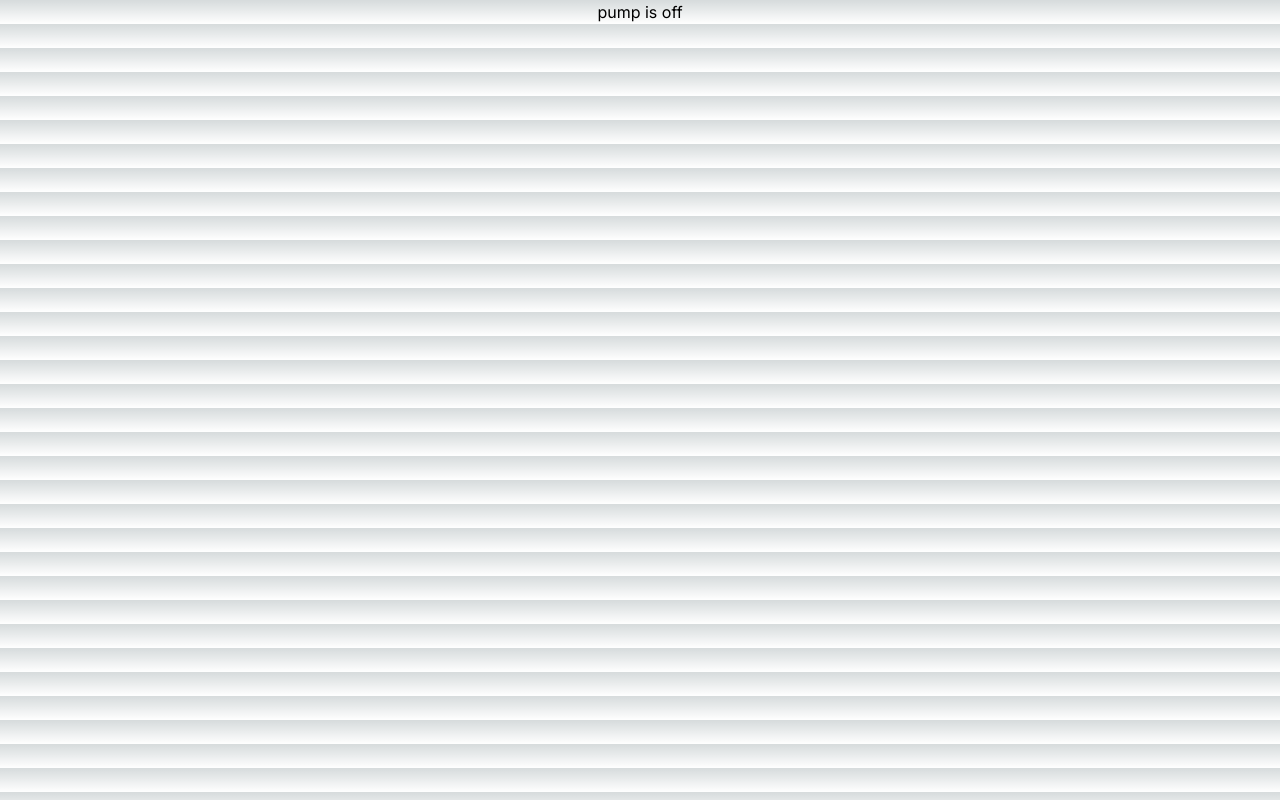
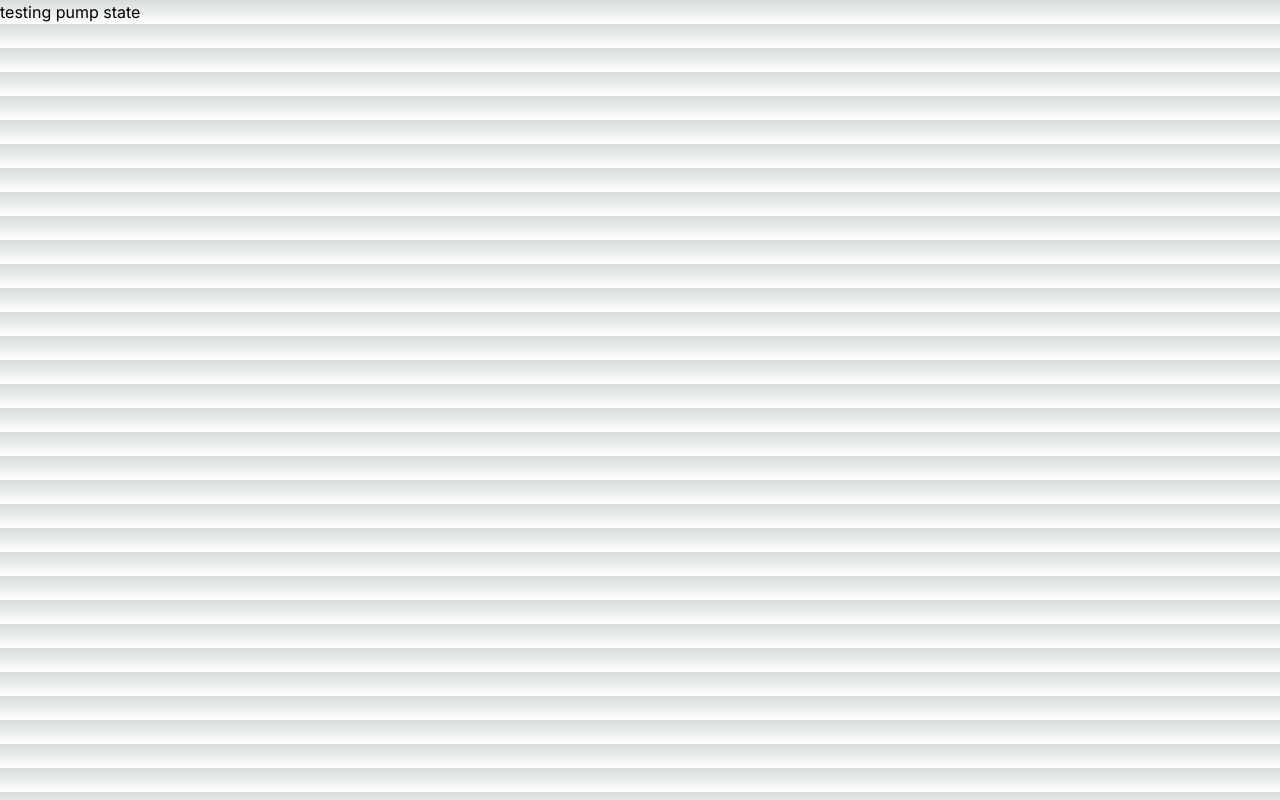
Before and after one commit to sudhanshuprasad/water-log, a Next.js app in the folder next_frontend/: page /pumpState in a window 1280 px wide. Built offline with nearby package versions, Linux system fonts and the light colour scheme.

Commit message:
pump state removed

```diff
--- a/next_frontend/src/app/pumpState/page.tsx
+++ b/next_frontend/src/app/pumpState/page.tsx
@@ -1,20 +1,20 @@
 import React from 'react'
 
-const PumpState = (props:{state:boolean}) => {
-    console.log(props.state)
-  return (
-    <div className='text-center'>
-      pump is {props.state?"on":"off"}
+// const PumpState = (props:{state:boolean}) => {
+//     console.log(props.state)
+//   return (
+//     <div className='text-center'>
+//       pump is {props.state?"on":"off"}
+//     </div>
+//   )
+// }
+
+const PumpState = (props:any)=>{
+  return(
+    <div>
+      testing pump state
     </div>
   )
 }
 
-// const PumpState = (props:any)=>{
-//   return(
-//     <div>
-//       testing pump state
-//     </div>
-//   )
-// }
-
 export default PumpState
```
